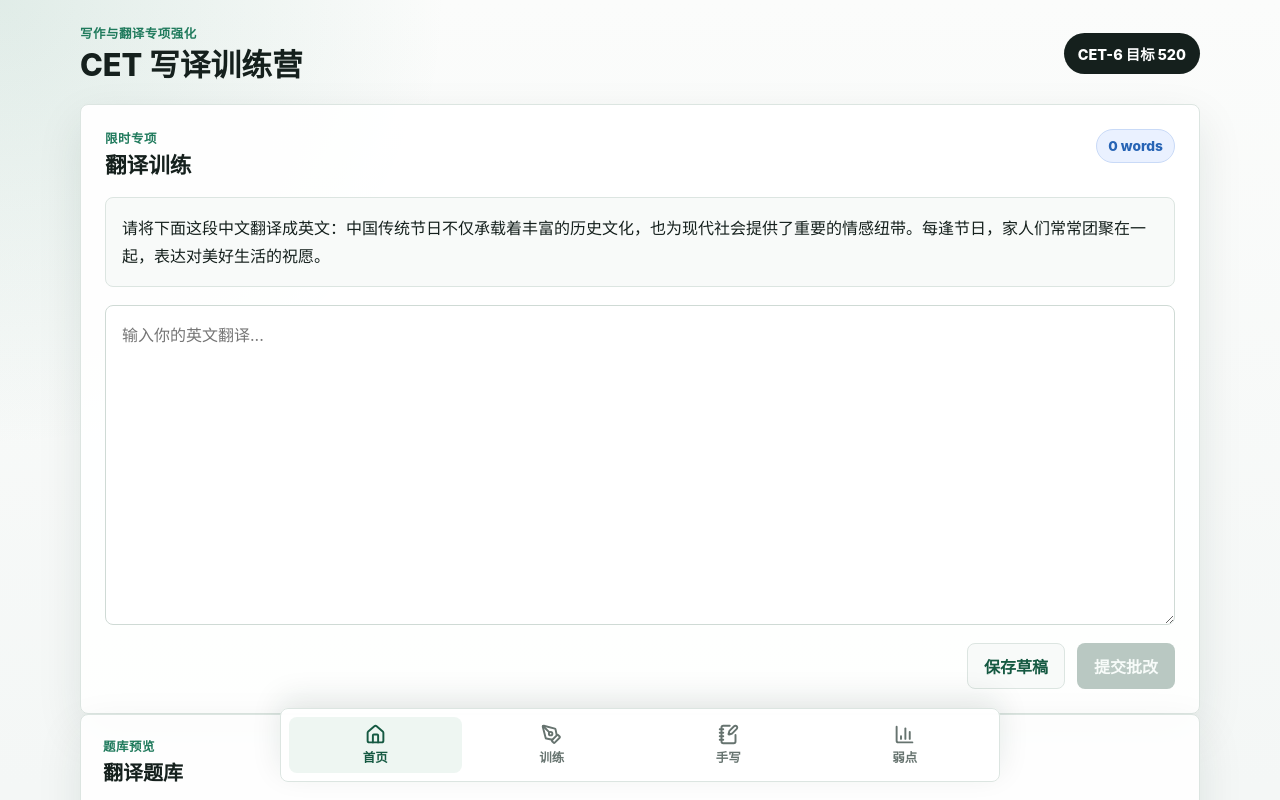
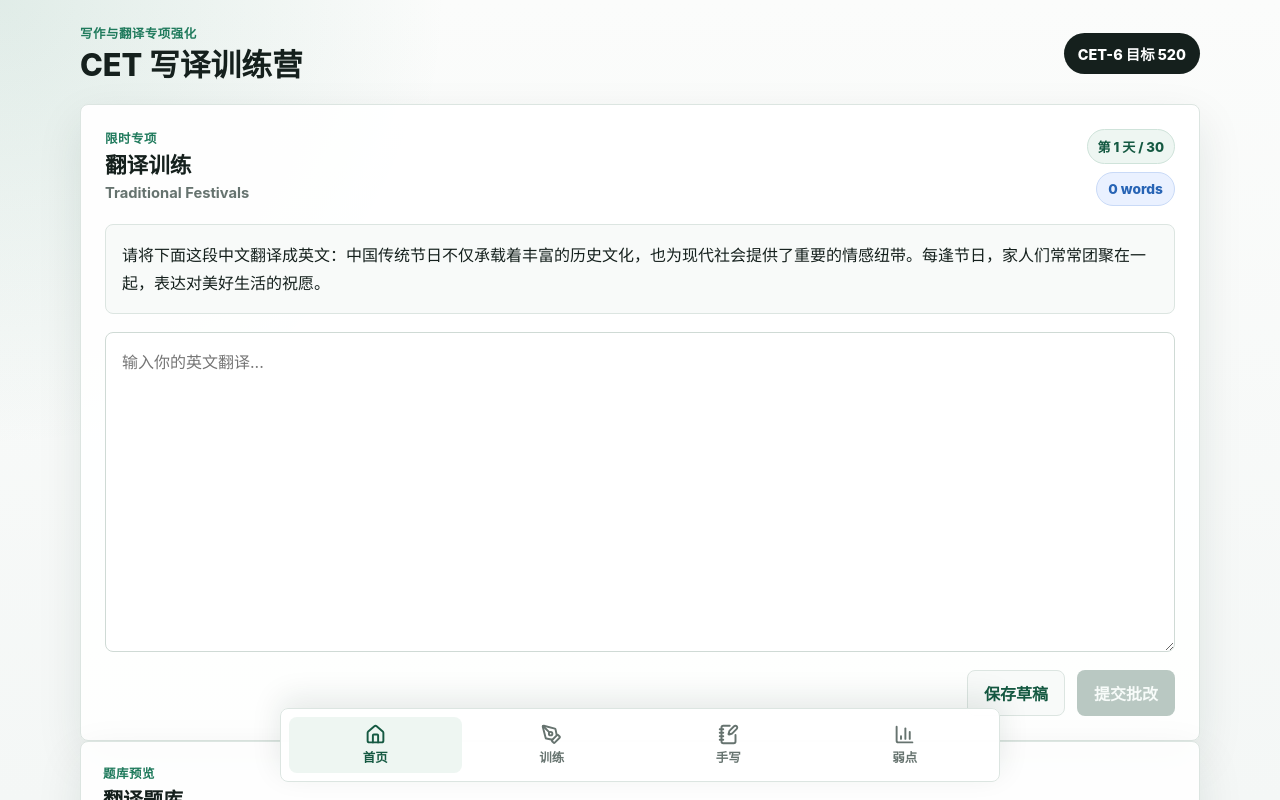
Before and after one commit to Dave-wuwu/Dave-wuwu.github.io, a Next.js app: page /train/translation in a window 1280 px wide. Shown: the top 800 px of the page. Built offline with nearby package versions, Linux system fonts and the light colour scheme.

Commit message:
Add 30-day task rotation

```diff
--- a/src/app/globals.css
+++ b/src/app/globals.css
@@ -474,6 +474,32 @@ p {
   line-height: 1.2;
 }
 
+.training-subtitle {
+  color: var(--muted);
+  font-size: 0.92rem;
+  font-weight: 700;
+  line-height: 1.45;
+  margin-top: 4px;
+}
+
+.training-meta-stack {
+  align-items: flex-end;
+  display: flex;
+  flex-direction: column;
+  gap: 8px;
+}
+
+.training-day-pill {
+  background: #eef6f2;
+  border: 1px solid #cfe3da;
+  border-radius: 999px;
+  color: var(--green-dark);
+  font-size: 0.82rem;
+  font-weight: 800;
+  padding: 7px 10px;
+  white-space: nowrap;
+}
+
 .handwriting-page {
   display: grid;
 }
--- a/src/app/train/translation/page.tsx
+++ b/src/app/train/translation/page.tsx
@@ -3,16 +3,15 @@ import TrainingEditor from "../../../components/TrainingEditor";
 import { getTasksByType } from "../../../domain/tasks";
 
 const translationTasks = getTasksByType("translation");
-const translationTask = translationTasks[0];
 
 export default function TranslationTrainingPage() {
   return (
     <AppShell>
       <TrainingEditor
         title="翻译训练"
-        prompt={translationTask?.prompt ?? ""}
         placeholder="输入你的英文翻译..."
         submitLabel="提交批改"
+        practiceType="translation"
         libraryTitle="翻译题库"
         libraryItems={translationTasks.map((task, index) => ({
           title: `${index + 1}. ${task.title}`,
--- a/src/app/train/writing/page.tsx
+++ b/src/app/train/writing/page.tsx
@@ -3,16 +3,15 @@ import TrainingEditor from "../../../components/TrainingEditor";
 import { getTasksByType } from "../../../domain/tasks";
 
 const writingTasks = getTasksByType("writing");
-const writingTask = writingTasks[0];
 
 export default function WritingTrainingPage() {
   return (
     <AppShell>
       <TrainingEditor
         title="写作训练"
-        prompt={writingTask?.prompt ?? ""}
         placeholder="输入你的作文..."
         submitLabel="提交批改"
+        practiceType="writing"
         libraryTitle="写作题库"
         libraryItems={writingTasks.map((task, index) => ({
           title: `${index + 1}. ${task.title}`,
--- a/src/components/TrainingEditor.tsx
+++ b/src/components/TrainingEditor.tsx
@@ -1,6 +1,7 @@
 "use client";
 
 import { useMemo, useState } from "react";
+import { getDailyPracticeSet, type TrainingTask, type TrainingType } from "../domain/tasks";
 
 type LibraryPreviewItem = {
   title: string;
@@ -10,9 +11,10 @@ type LibraryPreviewItem = {
 
 type TrainingEditorProps = {
   title: string;
-  prompt: string;
+  prompt?: string;
   placeholder: string;
   submitLabel: string;
+  practiceType?: TrainingType;
   libraryTitle?: string;
   libraryItems?: LibraryPreviewItem[];
 };
@@ -32,27 +34,43 @@ export default function TrainingEditor({
   prompt,
   placeholder,
   submitLabel,
+  practiceType,
   libraryTitle,
   libraryItems,
 }: TrainingEditorProps) {
   const [answer, setAnswer] = useState("");
   const wordCount = useMemo(() => countEnglishWords(answer), [answer]);
   const isSubmitDisabled = answer.trim().length === 0;
+  const dailyPractice = useMemo(
+    () => (practiceType ? getDailyPracticeSet(new Date()) : null),
+    [practiceType],
+  );
+  const activeTask: TrainingTask | null = dailyPractice
+    ? practiceType === "writing"
+      ? dailyPractice.writingTask
+      : dailyPractice.translationTask
+    : null;
+  const displayedPrompt = activeTask?.prompt ?? prompt ?? "";
+  const dayLabel = dailyPractice ? `第 ${dailyPractice.dayNumber} 天 / ${dailyPractice.cycleLength}` : null;
 
   return (
-    <main className="training-editor" aria-labelledby="training-editor-title">
+    <main className="training-editor" aria-labelledby="training-editor-title" suppressHydrationWarning>
       <section className="training-editor-panel">
         <div className="training-editor-header">
           <div>
             <p className="section-kicker">限时专项</p>
             <h2 id="training-editor-title">{title}</h2>
+            {activeTask ? <p className="training-subtitle">{activeTask.title}</p> : null}
           </div>
-          <p className="word-count" aria-live="polite">
-            {wordCount} words
-          </p>
+          <div className="training-meta-stack">
+            {dayLabel ? <p className="training-day-pill">{dayLabel}</p> : null}
+            <p className="word-count" aria-live="polite">
+              {wordCount} words
+            </p>
+          </div>
         </div>
 
-        <p className="training-prompt">{prompt}</p>
+        <p className="training-prompt">{displayedPrompt}</p>
 
         <textarea
           aria-label="答案输入区"
--- a/src/domain/tasks.ts
+++ b/src/domain/tasks.ts
@@ -11,6 +11,13 @@ export type TrainingTask = {
   timeLimitMinutes: number;
   targetWordRange?: [number, number];
   theme: string;
+};
+
+export type DailyPracticeSet = {
+  dayNumber: number;
+  cycleLength: number;
+  writingTask: TrainingTask;
+  translationTask: TrainingTask;
 };
 
 export const seedTasks: TrainingTask[] = [
@@ -139,3 +146,30 @@ export const seedTasks: TrainingTask[] = [
 export function getTasksByType(type: TrainingType) {
   return seedTasks.filter((task) => task.type === type);
 }
+
+const DAILY_CYCLE_LENGTH = 30;
+const DAILY_ANCHOR_UTC = Date.UTC(2026, 7, 25);
+
+function positiveMod(value: number, divisor: number) {
+  return ((value % divisor) + divisor) % divisor;
+}
+
+export function getDailyPracticeSet(referenceDate = new Date()): DailyPracticeSet {
+  const writingTasks = getTasksByType("writing");
+  const translationTasks = getTasksByType("translation");
+  const dayDiff = Math.floor((Date.UTC(
+    referenceDate.getUTCFullYear(),
+    referenceDate.getUTCMonth(),
+    referenceDate.getUTCDate(),
+  ) - DAILY_ANCHOR_UTC) / 86400000);
+  const cycleIndex = positiveMod(dayDiff, DAILY_CYCLE_LENGTH);
+  const group = Math.floor(cycleIndex / writingTasks.length);
+  const slot = cycleIndex % writingTasks.length;
+
+  return {
+    dayNumber: cycleIndex + 1,
+    cycleLength: DAILY_CYCLE_LENGTH,
+    writingTask: writingTasks[(slot + group) % writingTasks.length],
+    translationTask: translationTasks[(slot + group * 2) % translationTasks.length],
+  };
+}
```
Also changed, not shown: src/app/page.tsx (+2 -41 lines), src/components/TodayTaskList.tsx (added, +52 -0 lines), 2 other files (tests, documents, lock files or other folders).
